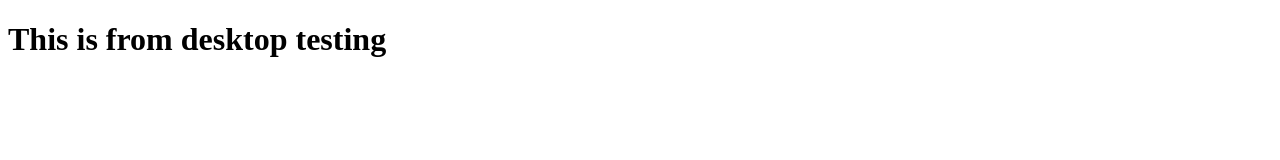
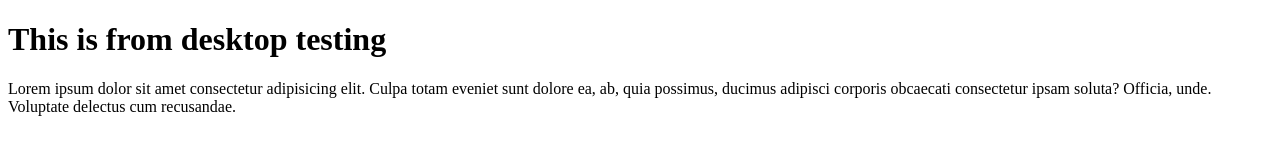
Before and after one commit to gauravbalodi123/desktop_testing, a plain HTML site: page index.html in a window 1280 px wide. Drawn offline with Linux system fonts and the light colour scheme.

Commit message:
kjbkjbjbkj
hhhhhhhhhhhhhhhhhh

```diff
--- a/index.html
+++ b/index.html
@@ -8,6 +8,7 @@
 <body>
 
     <h1>This is from desktop testing</h1>
+    <p>Lorem ipsum dolor sit amet consectetur adipisicing elit. Culpa totam eveniet sunt dolore ea, ab, quia possimus, ducimus adipisci corporis obcaecati consectetur ipsam soluta? Officia, unde. Voluptate delectus cum recusandae.</p>
 
 </body>
 </html>
```
